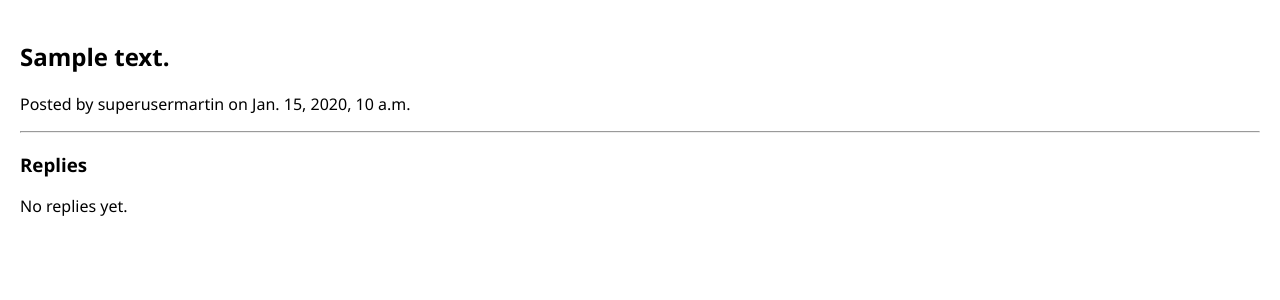
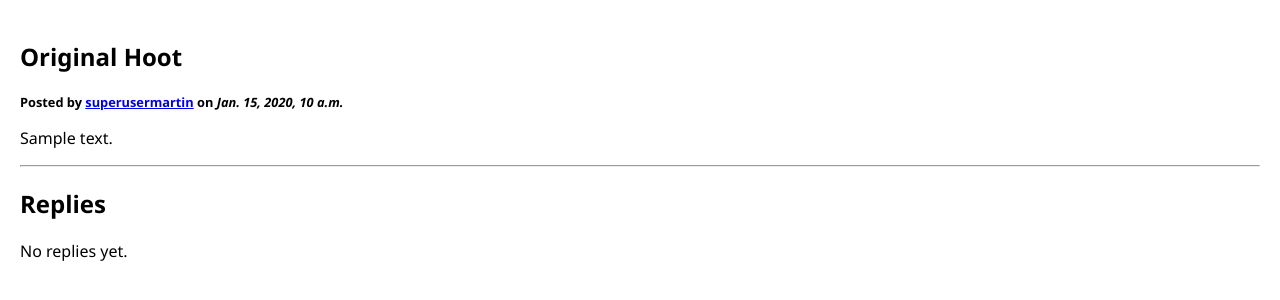
Before and after one commit to martn2023/hootter-twitter-clone, a Django app: page /public_messages/details/1/ in a window 1280 px wide. Shown: the top 300 px of the page. Run offline with Django 5.2, Linux system fonts and the light colour scheme; data comes from the database, SQL or seed files in the repository; tables that the repository leaves empty hold one stand-in row (values such as "Sample post").

```diff
--- a/templates/public_messages/post_details.html
+++ b/templates/public_messages/post_details.html
@@ -2,16 +2,18 @@
 
 {% block content %}
 <div class="post">
-    <h2>{{ post.content }}</h2>
-    <p>Posted by {{ post.author.username }} on {{ post.creation_time }}</p>
+    <h2>Original Hoot</h2>  <!-- Ensured size matches "Replies" -->
+    <p style="font-size: 80%; font-weight: bold;">Posted by <a href="{% url 'user_management:user_details' user_id=post.author.id %}">{{ post.author.username }}</a> on <em>{{ post.creation_time }}</em></p>
+    <p>{{ post.content }}</p>
 </div>
 <hr>
 <div class="replies">
-    <h3>Replies</h3>
+    <h2>Replies</h2>
     {% for reply in replies %}
-    <div class="reply">
+    <div class="reply" style="margin-left: 20px;">
+        <p style="font-size: 80%; font-weight: bold;">Replied by <a href="{% url 'user_management:user_details' user_id=reply.author.id %}">{{ reply.author.username }}</a> on <em>{{ reply.creation_time }}</em></p>
         <p>{{ reply.content }}</p>
-        <p>Replied by {{ reply.author.username }} on {{ reply.creation_time }}</p>
+        <hr style="border: 0; height: 1px; background-image: linear-gradient(to right, rgba(0, 0, 0, 0), rgba(0, 0, 0, 0.75), rgba(0, 0, 0, 0));">
     </div>
     {% empty %}
     <p>No replies yet.</p>
```
